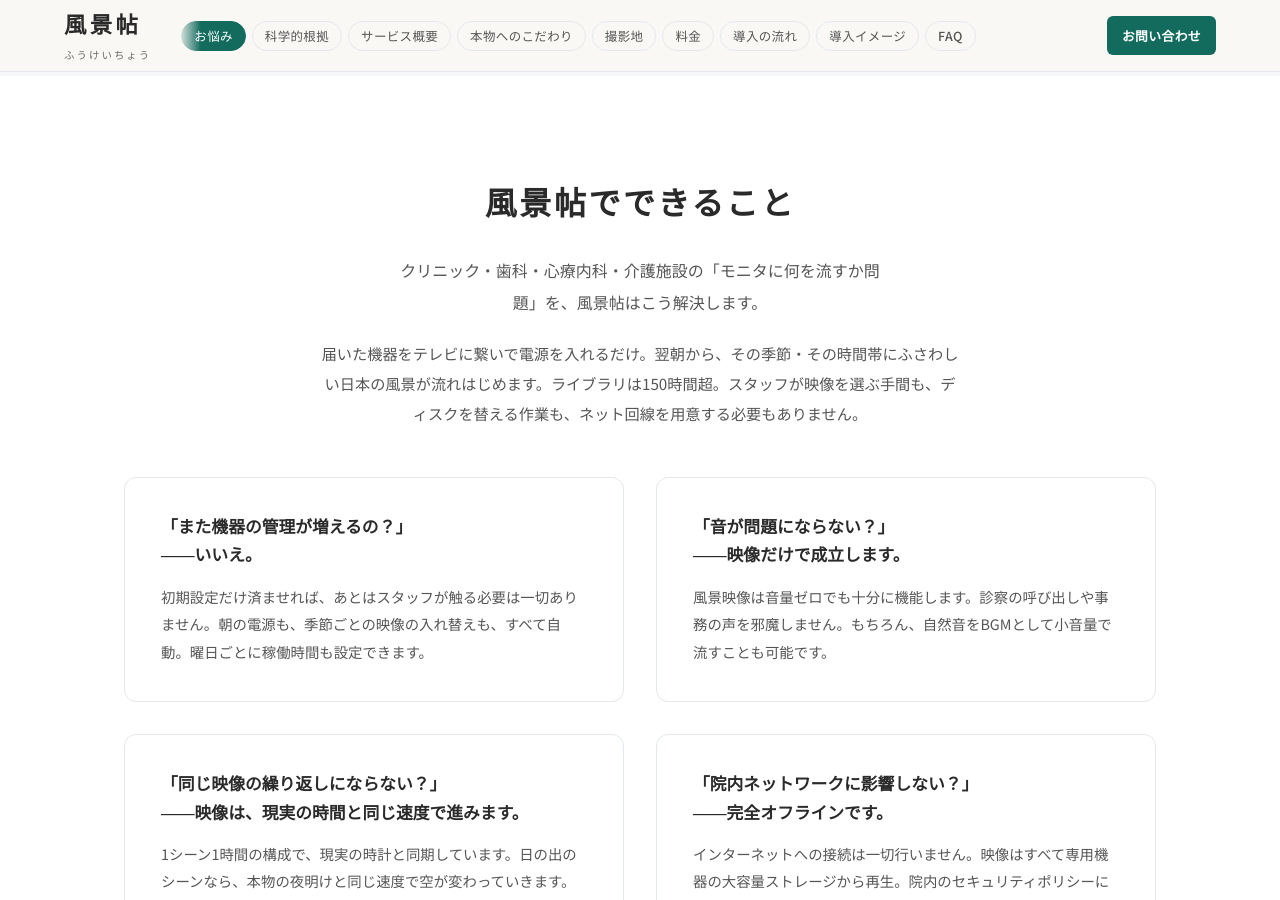
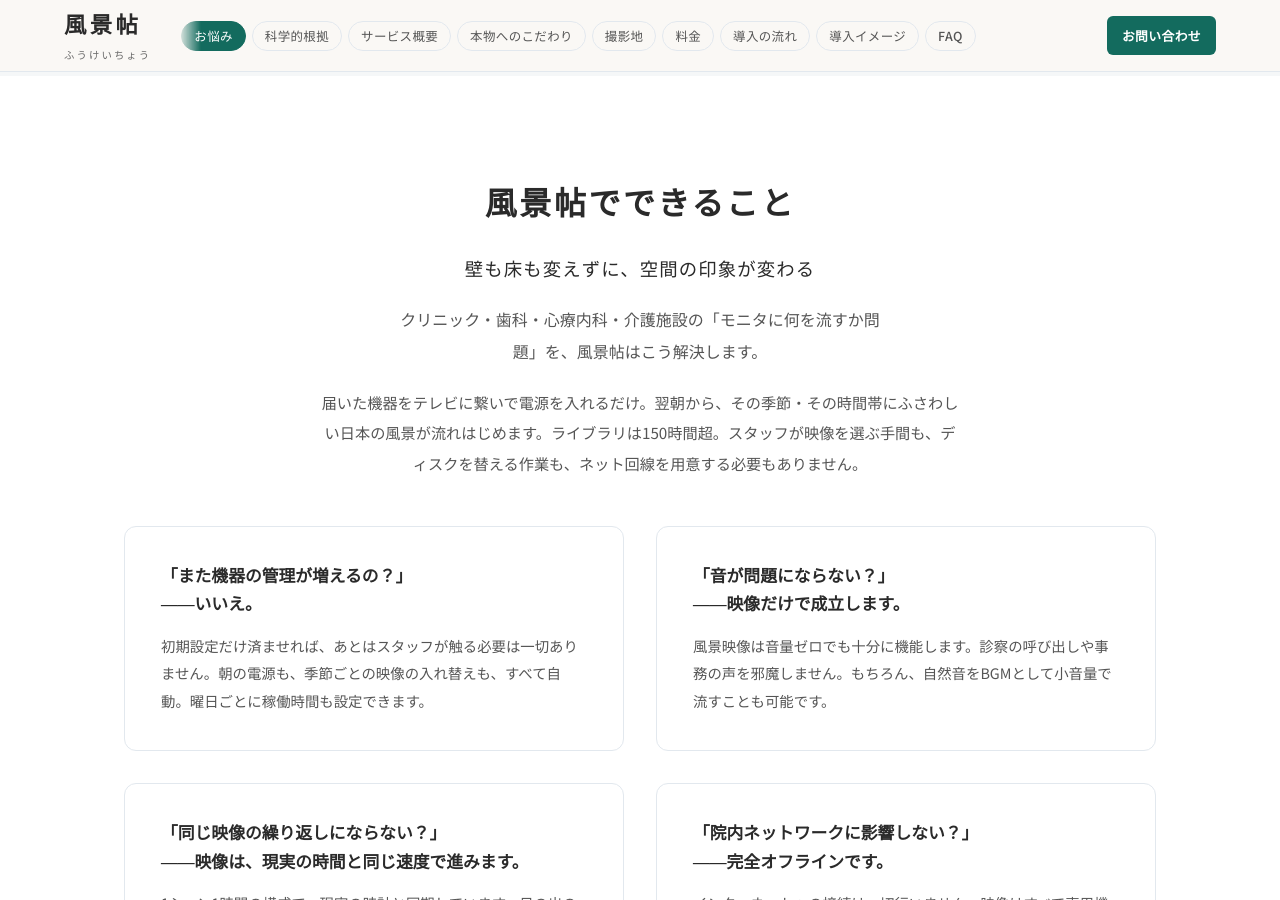
Before and after one commit to dr836gnypeq-ctrl/fukeichou-site, a Jekyll site: the page built from index.html, in a window 1280 px wide and 900 px high, scrolled down 2898 px. Built offline with Jekyll 4.4.1, drawn with Linux system fonts in a browser that asks for light colours; nearby versions of some CDN libraries.

Commit message:
Add section-tagline copy to service and intro-image sections

```diff
--- a/_layouts/default.html
+++ b/_layouts/default.html
@@ -51,7 +51,7 @@
 <link rel="prefetch" href="{{ '/' | relative_url }}">
 <link rel="prefetch" href="{{ '/evidence/' | relative_url }}">
 {% endif %}
-<link rel="stylesheet" href="{{ '/assets/css/style.css' | relative_url }}?v=20260321x">
+<link rel="stylesheet" href="{{ '/assets/css/style.css' | relative_url }}?v=20260321y">
 <script src="https://cdn.jsdelivr.net/npm/lucide@0.383.0/dist/umd/lucide.min.js" defer></script>
 </head>
 <body>
--- a/assets/css/style.css
+++ b/assets/css/style.css
@@ -19,6 +19,7 @@ a:hover{color:var(--gold)}
 .section:nth-child(even){background:var(--paper-warm)}
 .section-heading{font-family:var(--serif);font-size:2rem;font-weight:600;text-align:center;margin-bottom:20px;letter-spacing:.08em}
 .section-lead{text-align:center;color:var(--ink-light);font-size:1rem;line-height:2;margin-bottom:48px;max-width:480px;margin-left:auto;margin-right:auto}
+.section-tagline{text-align:center;font-family:var(--serif);font-size:1.15rem;font-weight:500;letter-spacing:.06em;color:var(--ink);margin-bottom:16px}
 .section-overview{text-align:center;color:var(--ink-light);font-size:.95rem;line-height:2;margin-top:-28px;margin-bottom:48px;max-width:640px;margin-left:auto;margin-right:auto}
 
 /* Version badge */
--- a/index.html
+++ b/index.html
@@ -221,6 +221,7 @@ description: 待合室のモニターに何を流すか迷っていませんか
 <section class="section" id="service">
 <div class="container">
 <h2 class="section-heading reveal">風景帖でできること</h2>
+<p class="section-tagline reveal">壁も床も変えずに、空間の印象が変わる</p>
 <p class="section-lead reveal reveal-d1">クリニック・歯科・心療内科・介護施設の「モニタに何を流すか問題」を、風景帖はこう解決します。</p>
 <p class="section-overview reveal reveal-d2">届いた機器をテレビに繋いで電源を入れるだけ。翌朝から、その季節・その時間帯にふさわしい日本の風景が流れはじめます。ライブラリは150時間超。スタッフが映像を選ぶ手間も、ディスクを替える作業も、ネット回線を用意する必要もありません。</p>
 <div class="feature-grid">
@@ -398,6 +399,7 @@ description: 待合室のモニターに何を流すか迷っていませんか
 <section class="section" id="intro-image">
 <div class="container">
 <h2 class="section-heading reveal">こんな空間が、生まれます</h2>
+<p class="section-tagline reveal">リフォームではなく、映像が空間をつくる</p>
 <p class="section-lead reveal reveal-d1">実際に導入した施設のイメージです。</p>
 <div class="intro-image-tabs reveal reveal-d2">
   <div class="tab-buttons" id="intro-tab-buttons">
```
